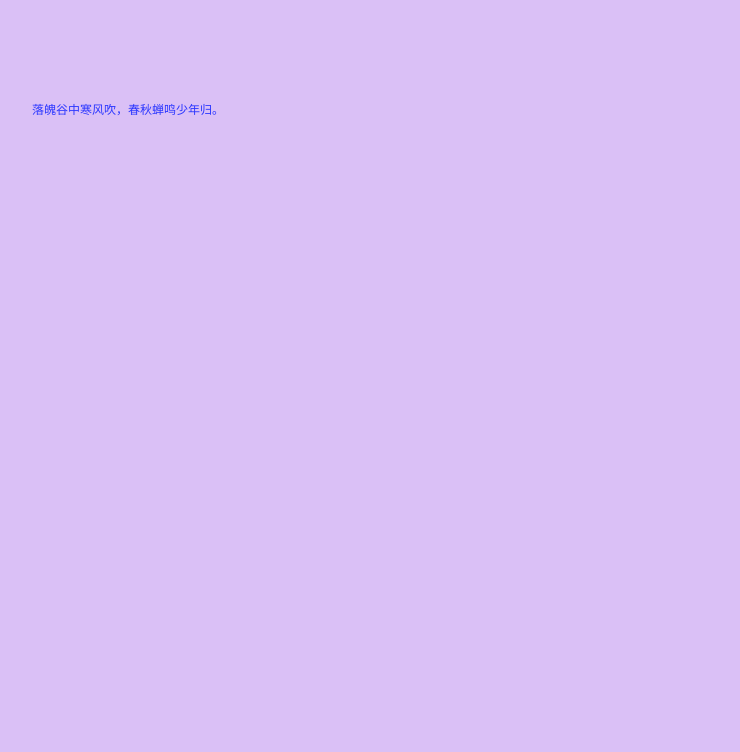
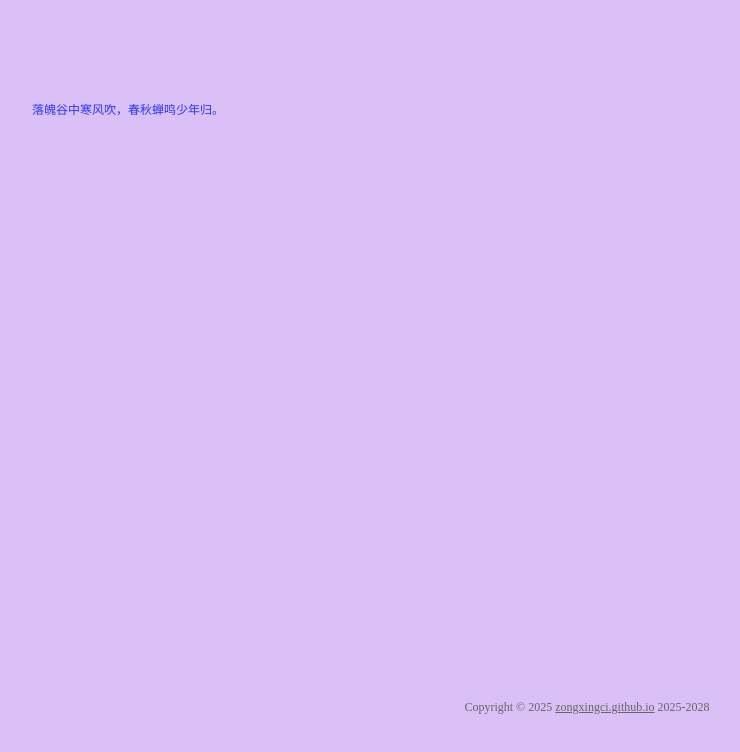
Before and after one commit to zongxingci/zongxingci.github.io, a plain HTML site: page index.html in a window 1280 px wide. Shown: the whole page, without its empty margins (53-793 px from the left). Drawn offline with Linux system fonts and the light colour scheme.

Commit message:
fix some bugs

```diff
--- a/index.html
+++ b/index.html
@@ -91,9 +91,9 @@
 			</div>
 		</div>
 	</div>
-	<!-- <div id="copyright">
+	<div id="copyright">
 		Copyright © 2025 <a href='https://zongxingci.github.io/'>zongxingci.github.io</a> 2025-2028
-	</div> -->
+	</div>
 </div>
 <script type="text/javascript">
 	var offsetX = $("#loveHeart").width() / 2;
```
